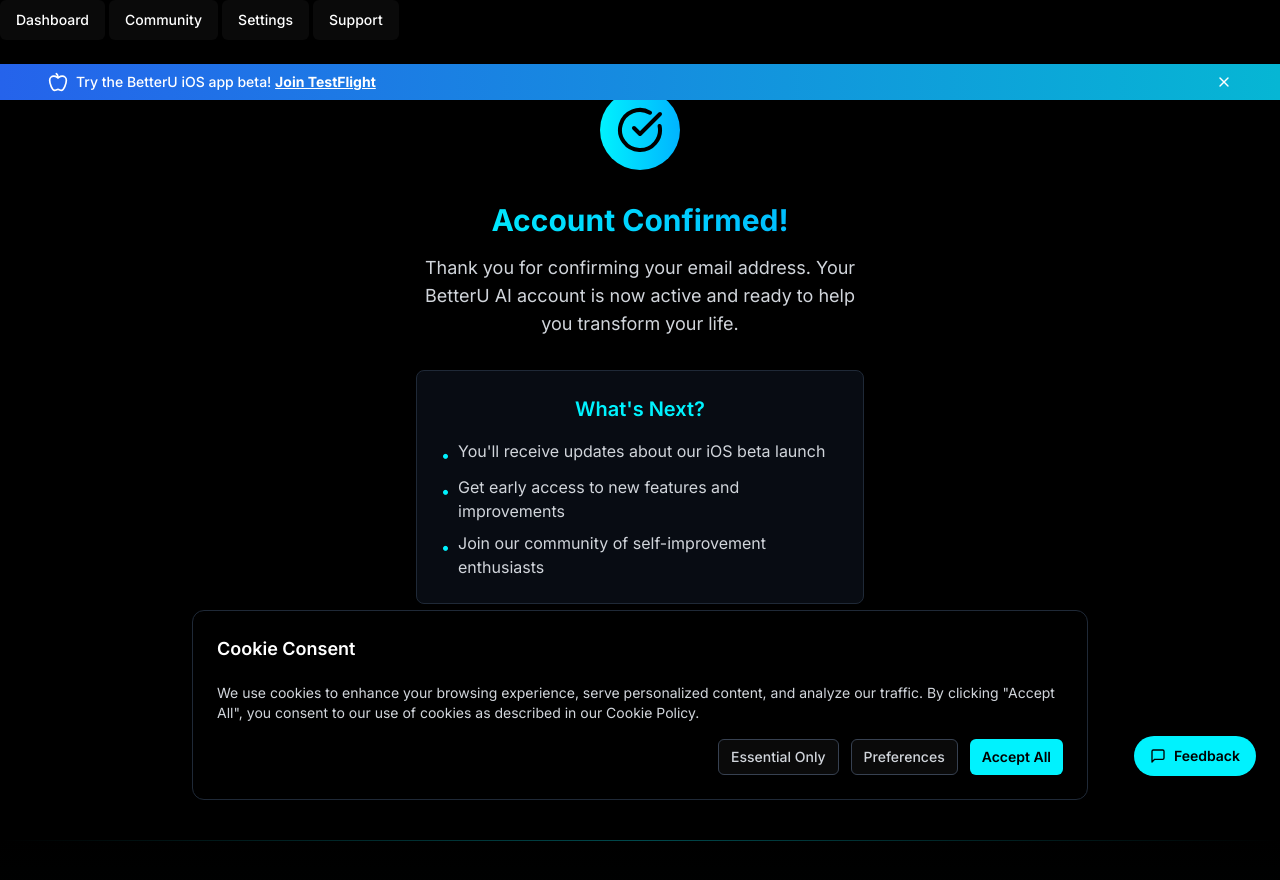
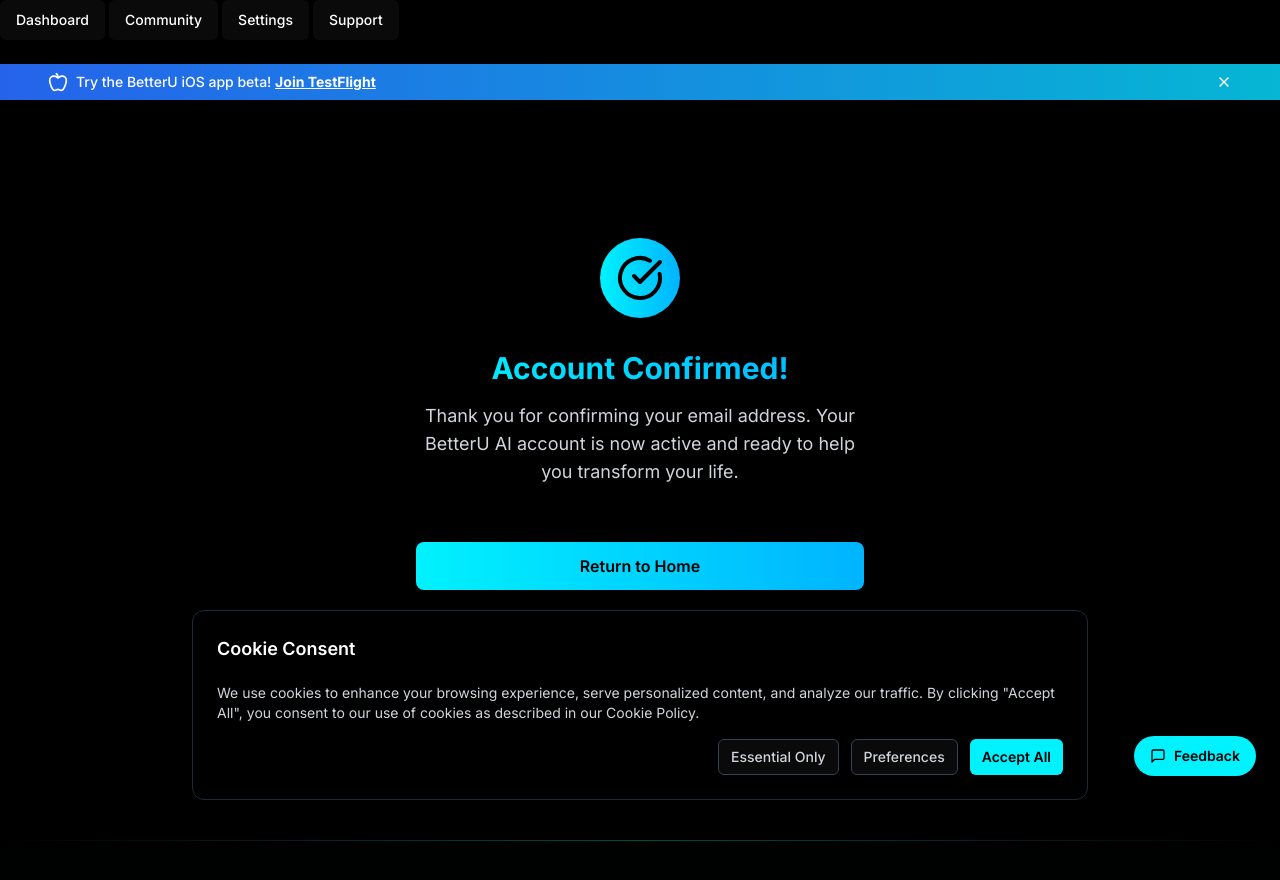
Before and after one commit to Borgatlat/better-u, a Next.js app: page /account-confirmed in a window 1280 px wide. Shown: the top 880 px of the page. Built offline with nearby package versions, Linux system fonts and the light colour scheme.

Commit message:
feat: simplify account confirmation page
Remove "What's Next?" and blog button, add "Return to Home"

Co-authored-by: null <166765272+Borgatlat@users.noreply.github.com>

```diff
--- a/app/account-confirmed/page.tsx
+++ b/app/account-confirmed/page.tsx
@@ -33,41 +33,14 @@ export default function AccountConfirmedPage() {
           </p>
         </div>
 
-        {/* Next Steps */}
-        <div className="space-y-6">
-          <div className="bg-gray-900/50 border border-gray-800 rounded-lg p-6 space-y-4">
-            <h2 className="text-xl font-semibold text-[#00f2fe]">What's Next?</h2>
-            <ul className="text-left space-y-2 text-gray-300">
-              <li className="flex items-start space-x-2">
-                <span className="text-[#00f2fe] mt-1">•</span>
-                <span>You'll receive updates about our iOS beta launch</span>
-              </li>
-              <li className="flex items-start space-x-2">
-                <span className="text-[#00f2fe] mt-1">•</span>
-                <span>Get early access to new features and improvements</span>
-              </li>
-              <li className="flex items-start space-x-2">
-                <span className="text-[#00f2fe] mt-1">•</span>
-                <span>Join our community of self-improvement enthusiasts</span>
-              </li>
-            </ul>
-          </div>
-
-          {/* Action Buttons */}
-          <div className="space-y-3">
-            <Link
-              href="/"
-              className="block w-full bg-gradient-to-r from-[#00f2fe] to-[#00b4ff] text-black font-semibold py-3 px-6 rounded-lg hover:opacity-90 transition-opacity"
-            >
-              Explore BetterU AI
-            </Link>
-            <Link
-              href="/blog"
-              className="block w-full border border-[#00f2fe] text-[#00f2fe] font-semibold py-3 px-6 rounded-lg hover:bg-[#00f2fe]/10 transition-colors"
-            >
-              Read Our Blog
-            </Link>
-          </div>
+        {/* Action Button */}
+        <div className="pt-6">
+          <Link
+            href="/"
+            className="block w-full bg-gradient-to-r from-[#00f2fe] to-[#00b4ff] text-black font-semibold py-3 px-6 rounded-lg hover:opacity-90 transition-opacity"
+          >
+            Return to Home
+          </Link>
         </div>
 
         {/* Footer Note */}
```
